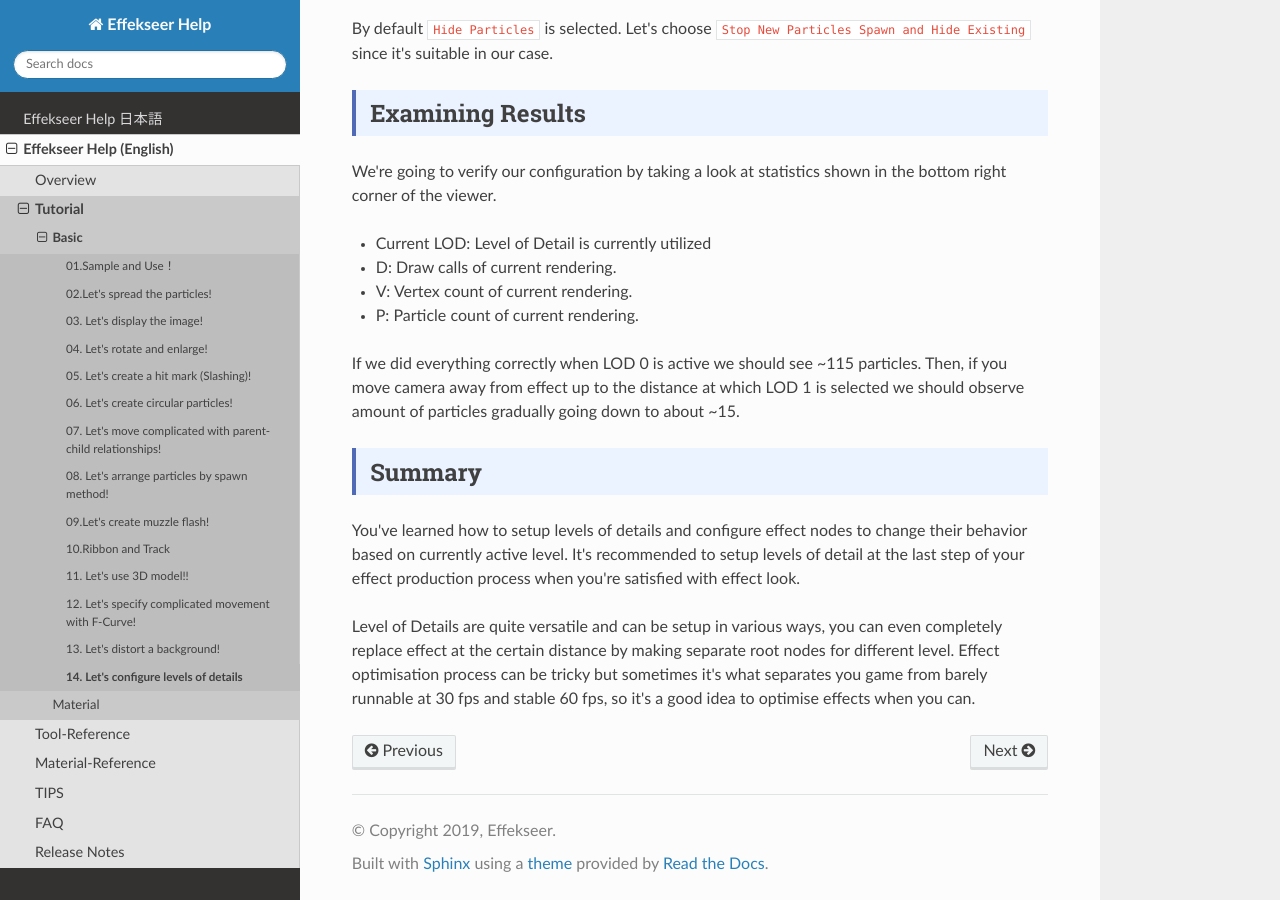
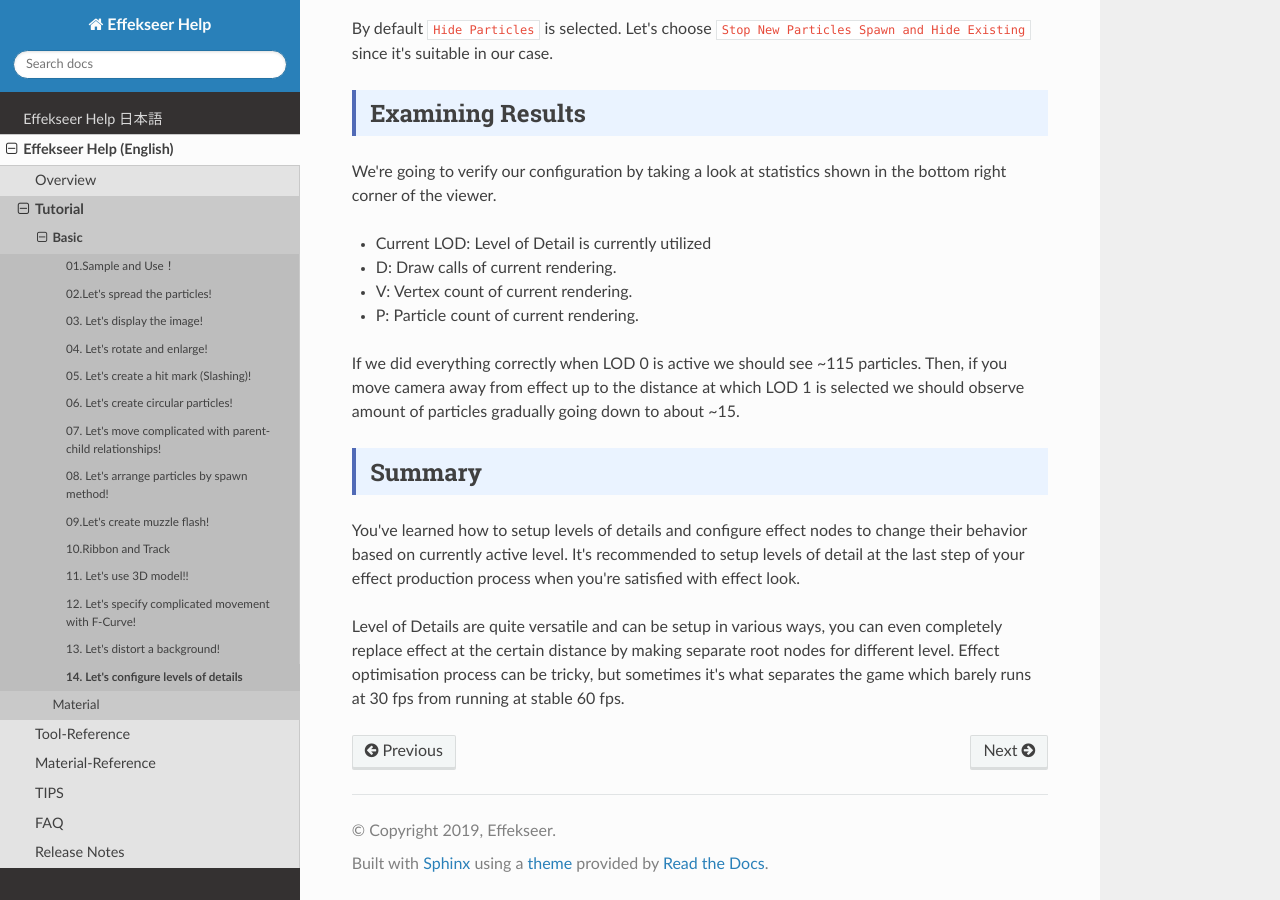
Before and after one commit to effekseer/docs_tool, a Sphinx documentation site: the page built from source/en/ToolTutorial/14.md, in a window 1280 px wide and 900 px high, scrolled down 3684 px. Built offline with Sphinx 7.4.7 and the Read the Docs theme 2.0.0, drawn with Linux system fonts in a browser that asks for light colours; nearby versions of some CDN libraries; library files that are not in the unit come from our copies; pages that are not in the unit, such as notebooks, are missing from menus.

```diff
--- a/source/en/ToolReference/top.html
+++ b/source/en/ToolReference/top.html
@@ -59,6 +59,7 @@ The ".efk" file can be exported from "File -> output" within the Effekseer edito
 			<li><a href="culling.html">Culling</a></li>
 			<li><a href="behavior.html">Behavior</a></li>
 			<li><a href="record.html">Recorder</a></li>
+			<li><a href="drawMode.html">Draw Modes</a></li>
 			<li><a href="options.html">Option</a></li>
 
 		</ul>
--- a/source/en/ToolTutorial/14.md
+++ b/source/en/ToolTutorial/14.md
@@ -119,5 +119,5 @@ of your effect production process when you're satisfied with effect look.
 
 Level of Details are quite versatile and can be setup in various ways, you can even completely replace
 effect at the certain distance by making separate root nodes for different level. Effect optimisation
-process can be tricky but sometimes it's what separates you game from barely runnable at 30 fps and stable 60 fps,
-so it's a good idea to optimise effects when you can.
+process can be tricky, but sometimes it's what separates the game which barely runs at 30 fps from running
+at stable 60 fps.
```
Also changed, not shown: source/en/ToolReference/drawMode.md (added, +48 -0 lines), source/en/ToolReference/index.md (+2 -0 lines), source/en/ToolReference/levelsOfDetails.md (added, +7 -0 lines).
